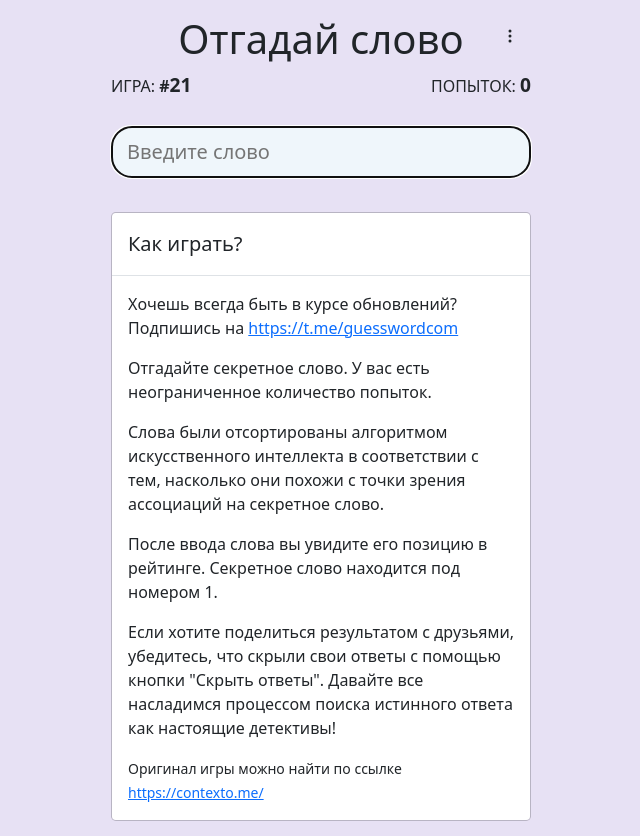
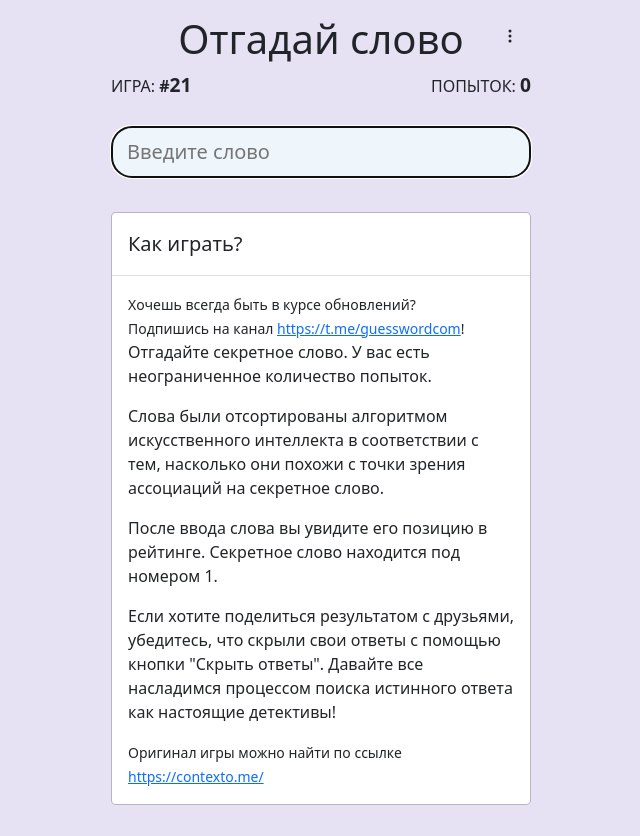
Before and after one commit to EgorovM/contextto, a Django app: page / in a window 1280 px wide. Shown: the whole page, without its empty margins (319-959 px from the left). After the commit the page ends 805 px from the top, so only its background shows below. Run offline with Django 4.2, Linux system fonts and the light colour scheme; data comes from the database, SQL or seed files in the repository; data that the repository does not hold is empty.

Commit message:
[feat] link small

```diff
--- a/templates/index.html
+++ b/templates/index.html
@@ -241,7 +241,7 @@
                     <h1 class="modal-title fs-5" id="exampleModalLabel">Как играть?</h1>
                   </div>
                   <div class="modal-body">
-                      <p>Хочешь всегда быть в курсе обновлений? <br>Подпишись на <a href="https://t.me/guesswordcom">https://t.me/guesswordcom</a></p>
+                      <small>Хочешь всегда быть в курсе обновлений? <br>Подпишись на канал <a href="https://t.me/guesswordcom">https://t.me/guesswordcom</a>!</small>
 
                       <p>Отгадайте секретное слово. У вас есть неограниченное количество попыток.</p>
 
```
